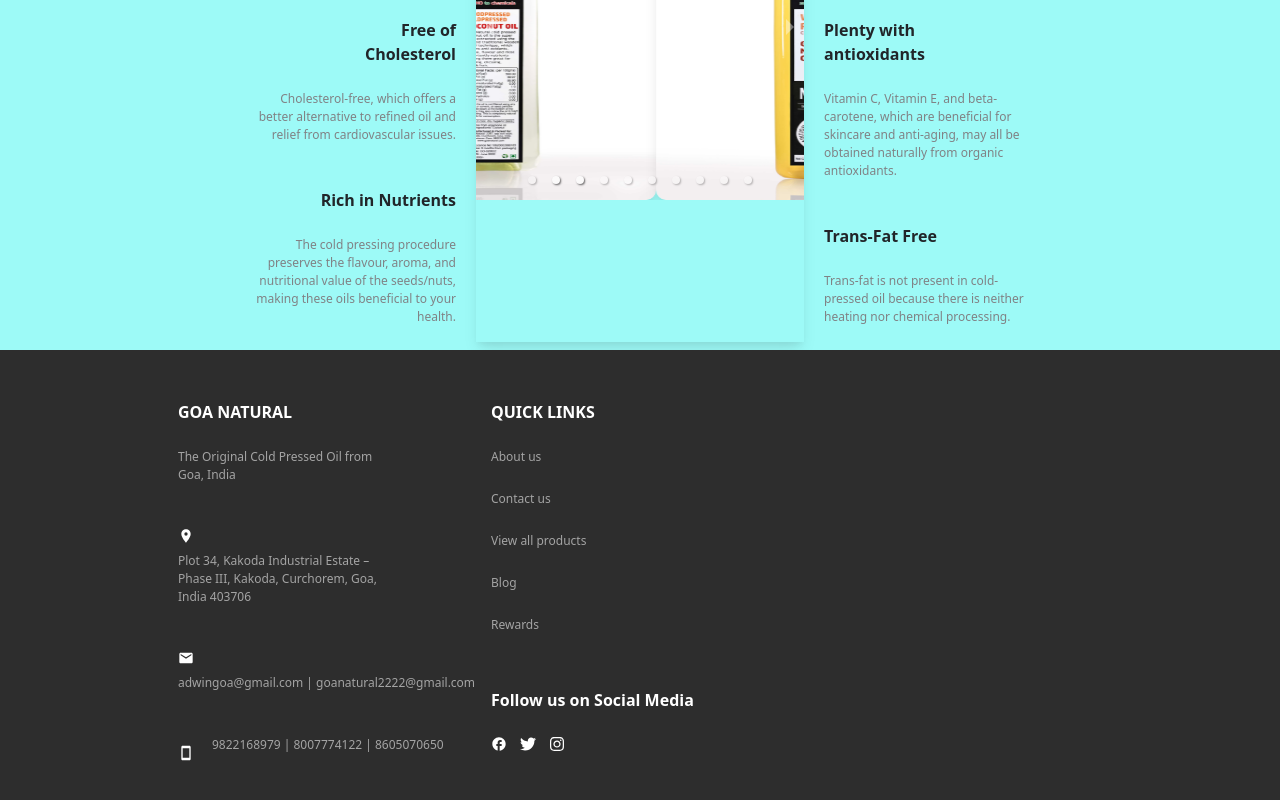
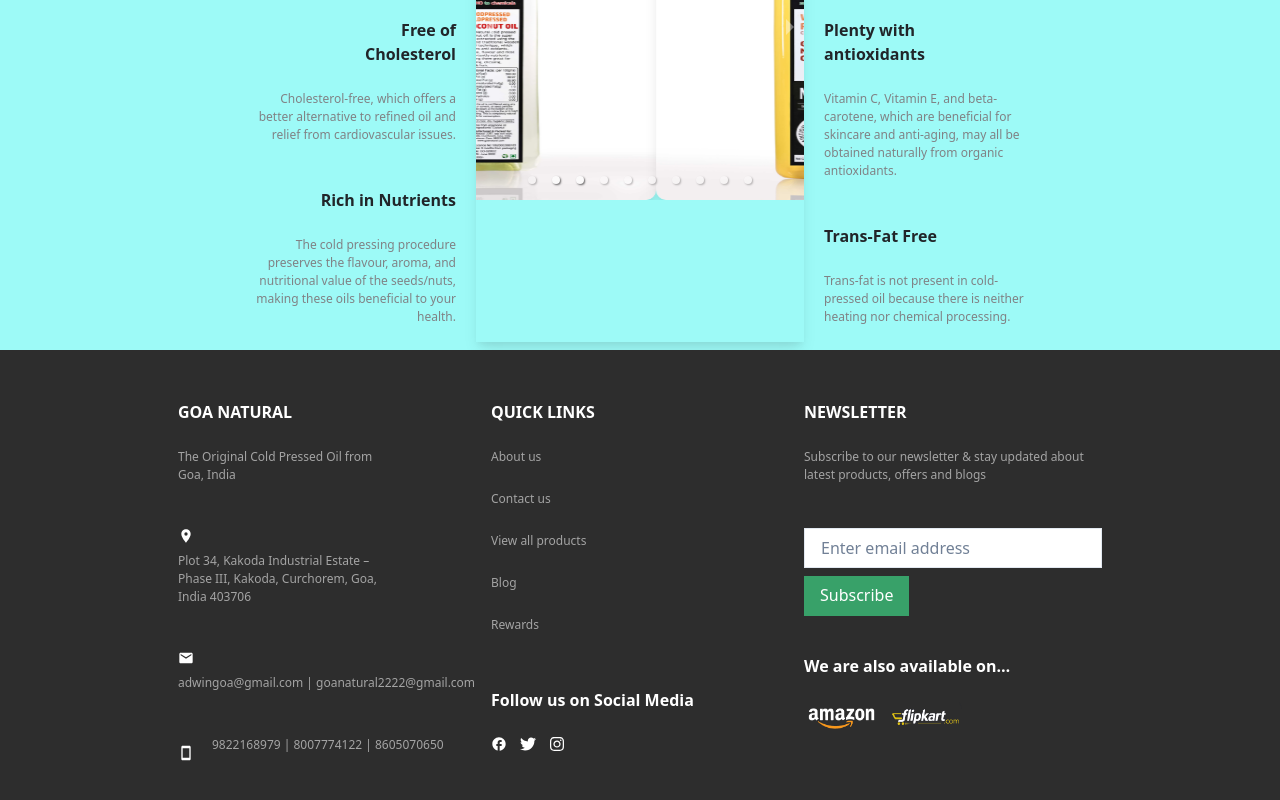
Before and after one commit to JuBs-App/Ecommerce-nextjs, a Next.js app: page / in a window 1280 px wide. Shown: the part 2504-3304 px from the top of the page. Built offline with nearby package versions, Linux system fonts and the light colour scheme; a web font is replaced by a local one.

Commit message:
footer third column

```diff
--- a/components/Layout.js
+++ b/components/Layout.js
@@ -7,6 +7,7 @@ import {
   HStack,
   IconButton,
   Image,
+  Input,
   SimpleGrid,
   Stack,
   Text,
@@ -236,7 +237,45 @@ const Footer = () => {
             </Stack>
           </Stack>
         </Stack>
-        <Stack flexDirection="column" paddingBottom="30px"></Stack>
+        <Stack flexDirection="column" paddingBottom="30px">
+          <Text fontWeight="bold" fontSize="s" color="white">
+            NEWSLETTER
+          </Text>
+          <Text fontSize="xs" color="#a4a4a4" paddingBottom="20px">
+            Subscribe to our newsletter & stay updated about latest products,
+            offers and blogs
+          </Text>
+          <Input
+            placeholder="Enter email address"
+            backgroundColor="white"
+            borderRadius="0px"
+          />
+          <Button colorScheme="green" width="fit-content" borderRadius="0px">
+            Subscribe
+          </Button>
+
+          <Text
+            fontWeight="bold"
+            fontSize="s"
+            color="white"
+            mt="30px !important"
+          >
+            We are also available on…
+          </Text>
+          <Stack flexDirection="row">
+            <Link href="https://www.amazon.in">
+              <Image src="/mini-amazon.png" h="30px" w="75px" />
+            </Link>
+            <Link href="https://www.flipkart.com">
+              <Image
+                src="/mini-flipkart.png"
+                h="30px"
+                w="75px"
+                mt="0px !important"
+              />
+            </Link>
+          </Stack>
+        </Stack>
       </SimpleGrid>
     </Stack>
   )
```
Also changed, not shown: public/mini-amazon.png (added), public/mini-flipkart.png (added).
